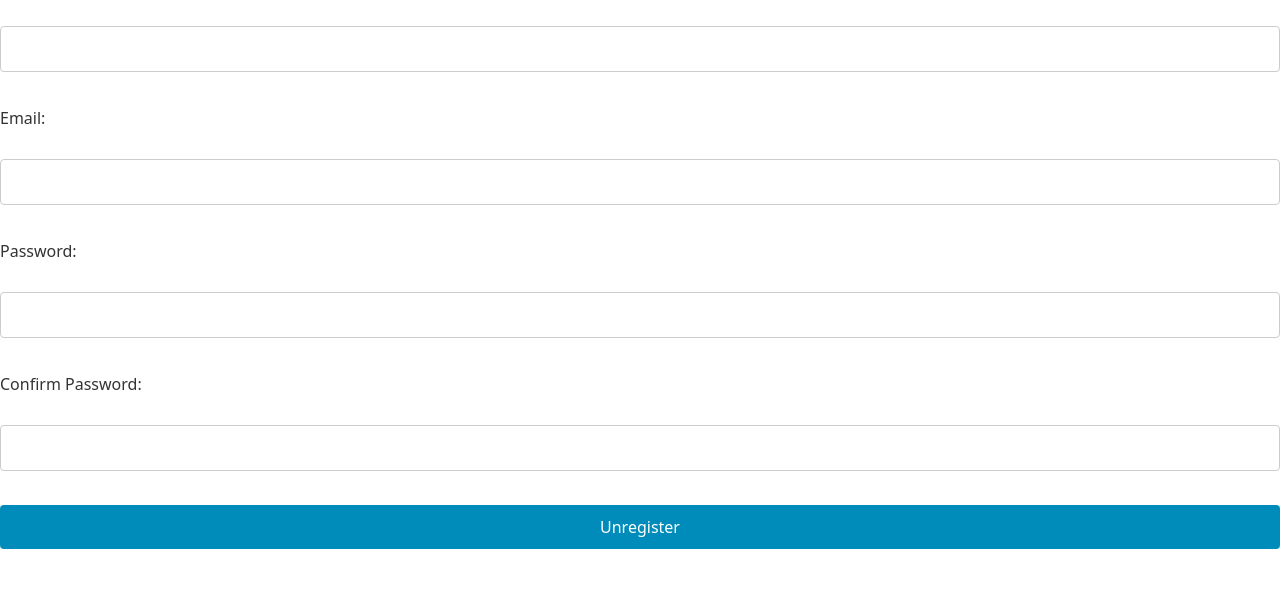
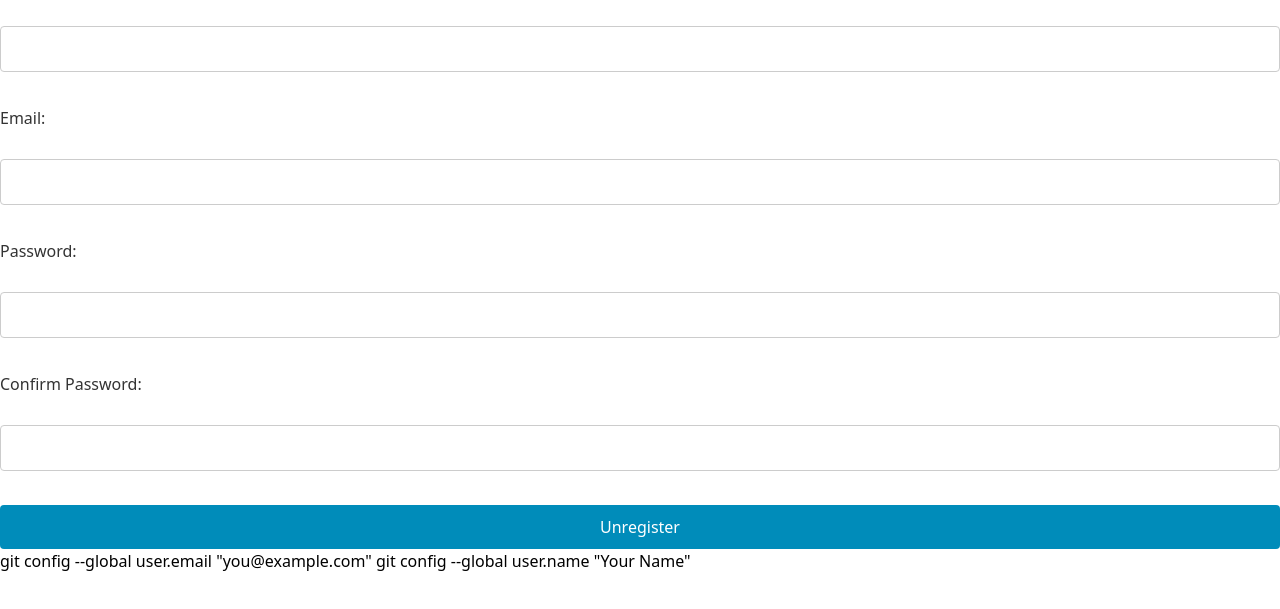
Before and after one commit to Bob-Hakugei/ProjetAlpha, a website: page index.html in a window 1280 px wide. Shown: the part 63-672 px from the top of the page. Drawn offline with nearby package versions, Linux system fonts and the light colour scheme.

Commit message:
dfssdfds

```diff
--- a/index.html
+++ b/index.html
@@ -26,5 +26,9 @@
 
       <input type="submit" value="Unregister">
     </form>
+    <div>
+      git config --global user.email "you@example.com"
+      git config --global user.name "Your Name"
+    </div>
 
 </html>
```
